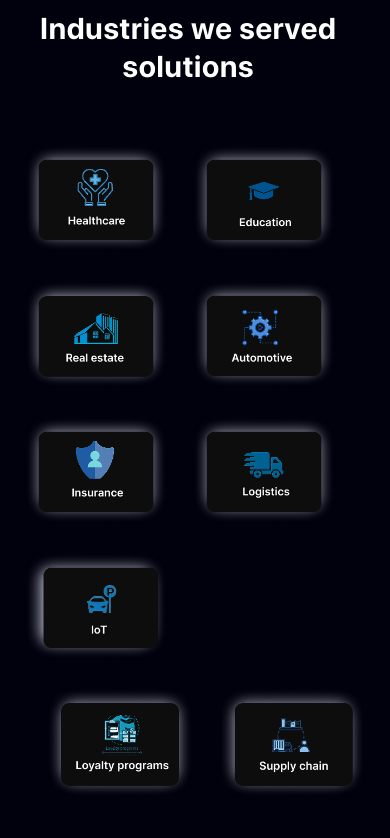
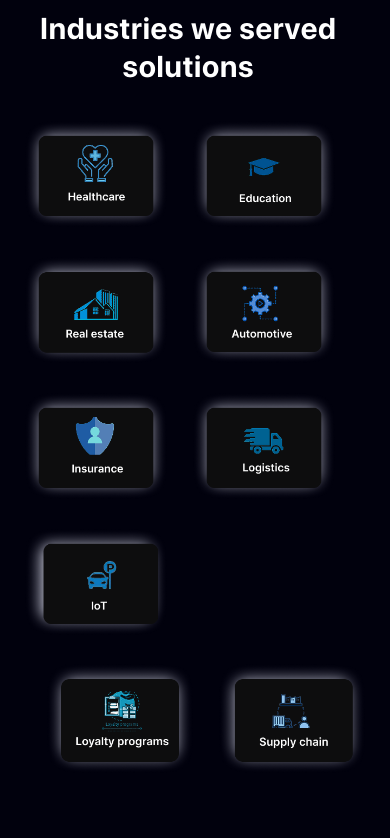
Before and after one commit to vd7943/Hippocampus, a React (Vite) app in the folder frontend/: page / in a window 390 px wide. Shown: the part 2926-3764 px from the top of the page. Built offline with nearby package versions, Linux system fonts and the light colour scheme.

Commit message:
Update IndustriesWeServe.jsx

```diff
--- a/frontend/src/components/LandingPage/IndustriesWeServe.jsx
+++ b/frontend/src/components/LandingPage/IndustriesWeServe.jsx
@@ -27,7 +27,7 @@ const IndustriesWeServe = () => {
 
         <div
           id="solutions"
-          className="flex flex-col items-end mt-30 lg:mt-0 gap-6 lg:gap-0"
+          className="flex flex-col items-end mt-24 lg:mt-0 gap-6 lg:gap-0"
         >
           <div className="flex flex-wrap gap-6">
             {industries.slice(0, 4).map((item, index) => (
```
